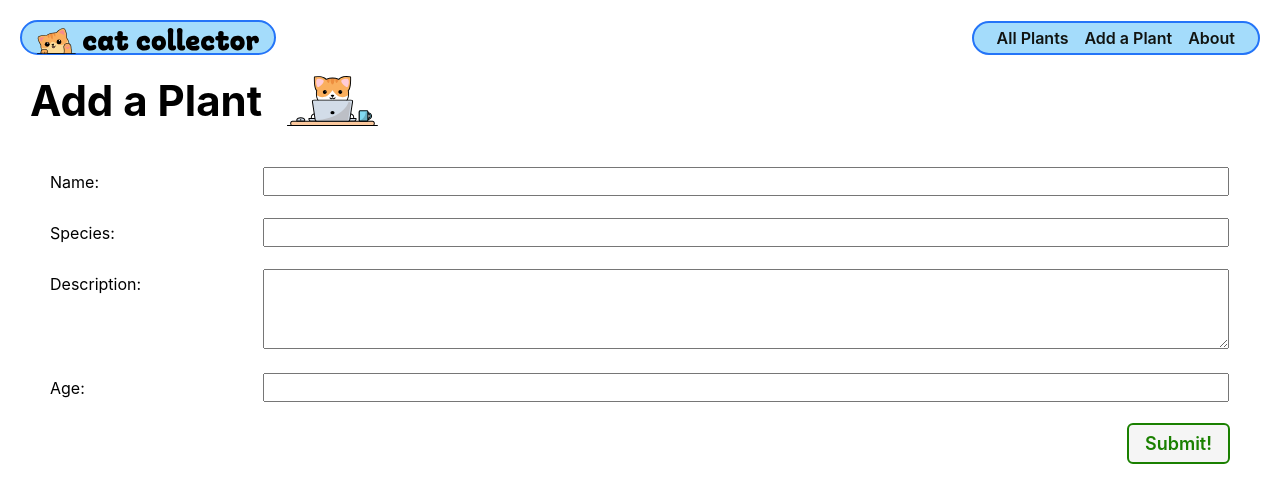
After one commit to techbyadi/plant-collector, a Django app: page /plants/create/ in a window 1280 px wide. The commit adds this page. Shown: the top 503 px of the page. Run offline with Django 4.2, Linux system fonts and the light colour scheme.

Commit message:
add update and delete functionalities for plants

```diff
--- a/main_app/models.py
+++ b/main_app/models.py
@@ -1,4 +1,5 @@
 from django.db import models
+from django.urls import reverse
 
 # Create your models here.
 class Plant(models.Model):
@@ -9,3 +10,6 @@ class Plant(models.Model):
 
   def __str__(self):
       return self.name
+
+  def get_absolute_url(self):
+    return reverse('plant-detail', kwargs={'plant_id': self.id})
--- /dev/null
+++ b/main_app/static/css/form.css
@@ -0,0 +1,39 @@
+.form-container {
+  display: flex;
+  flex-direction: column;
+  width: 100%;
+}
+
+table {
+  padding: 0 40px;
+  width: 100%;
+  border-spacing: 0 20px;
+}
+
+th {
+  text-align: left;
+  padding: 6px 20px 0 0;
+  font-weight: normal;
+  vertical-align: top;
+  font-size: var(--font-reg);
+}
+
+td {
+  max-width: 60%;
+}
+
+td > * {
+  width: 100%;
+  padding: 2px 4px;
+  font-size: var(--font-l);
+}
+
+td > textarea {
+  height: calc(4 * var(--font-l) + 8px);
+  font-family: inherit;
+}
+
+.btn {
+  align-self: flex-end;
+  margin-right: 40px;
+}
--- a/main_app/templates/base.html
+++ b/main_app/templates/base.html
@@ -18,7 +18,7 @@
 <body>
   <header>
     <div class="header-logo-container">
-      <a href="/">
+      <a href="{% url 'home' %}">
         <img
           src="{% static 'images/header-logo.svg' %}"
           alt="The Plant Collector Logo"
@@ -27,8 +27,9 @@
     </div>
     <nav>
       <ul>
-        <li><a href="/plants">All Plants</a></li>
-        <li><a href="/about">About</a></li>
+        <li><a href="{% url 'plant-index' %}">All Plants</a></li>
+        <li><a href="{% url 'plant-create' %}">Add a Plant</a></li>
+        <li><a href="{% url 'about' %}">About</a></li>
       </ul>
     </nav>
   </header>
--- /dev/null
+++ b/main_app/templates/main_app/plant_form.html
@@ -0,0 +1,24 @@
+{% extends "base.html" %}
+{% load static %}
+
+{% block  head %}
+<link rel="stylesheet" type="text/css" href="{% static 'css/form.css' %}"/>
+{% endblock %}
+
+{% block content %}
+<div class="page-header">
+  {% if plant %}
+  <h1>Edit {{ plant.name }}</h1>
+  {% else %}
+  <h1>Add a Plant</h1>
+  {% endif %}
+  <img src="{% static 'images/nerd-cat.svg' %}" alt="A cat using a computer"/>
+</div>
+<form action="" method="post" class="form-container">
+  {% csrf_token %}
+  <table>
+    {{form.as_table}}
+  </table>
+  <button type="submit" class="btn submit">Submit!</button>
+</form>
+{% endblock %}
--- a/main_app/templates/plants/detail.html
+++ b/main_app/templates/plants/detail.html
@@ -26,6 +26,10 @@
       <h2>A {{ plant.plant }} small plant</h2>
     {% endif %}
     <p>{{ plant.description }}</p>
+    <div class="cat-actions">
+      <a href="{% url 'plant-update' plant.id %}" class="btn warn">Edit</a>
+      <a href="{% url 'plant-delete' plant.id %}" class="btn danger">Delete</a>
+    </div>
   </div>
 </section>
 
--- a/main_app/urls.py
+++ b/main_app/urls.py
@@ -5,5 +5,8 @@ urlpatterns = [
   path('', views.home, name='home'),
   path('about/', views.about, name='about'),
   path('plants/', views.plant_index, name='plant-index'),
-  path('plants/<int:plant_id>/', views.plant_detail, name='plant-detail')
+  path('plants/<int:plant_id>/', views.plant_detail, name='plant-detail'),
+  path('plants/create/', views.PlantCreate.as_view(), name='plant-create'),
+    path('plants/<int:pk>/update/', views.PlantUpdate.as_view(), name='plant-update'),
+  path('plants/<int:pk>/delete/', views.PlantDelete.as_view(), name='plant-delete'),
 ]
--- a/main_app/views.py
+++ b/main_app/views.py
@@ -1,7 +1,9 @@
 from django.shortcuts import render
+from django.views.generic.edit import CreateView, UpdateView, DeleteView
 from .models import Plant
 
-plants1 = [
+# to be deleted code
+plants_tbd = [
     Plant('Sunny', 'Succulent', 'Thrives in bright sunlight.', 2),
     Plant('Fernie', 'Boston Fern', 'Loves humidity and shade.', 1),
     Plant('Spike', 'Cactus', 'Low-maintenance and drought-tolerant.', 3),
@@ -21,3 +23,15 @@ def plant_index(request):
 def plant_detail(request, plant_id):
   plant = Plant.objects.get(id=plant_id)
   return render(request, 'plants/detail.html', {'plant': plant})
+
+class PlantCreate(CreateView):
+  model = Plant
+  fields = '__all__'
+
+class PlantUpdate(UpdateView):
+  model = Plant
+  fields = ['species', 'description', 'age']
+
+class PlantDelete(DeleteView):
+  model= Plant
+  success_url = '/plants/'
```
Also changed, not shown: main_app/templates/main_app/plant_confirm_delete.html (added, +23 -0 lines).
